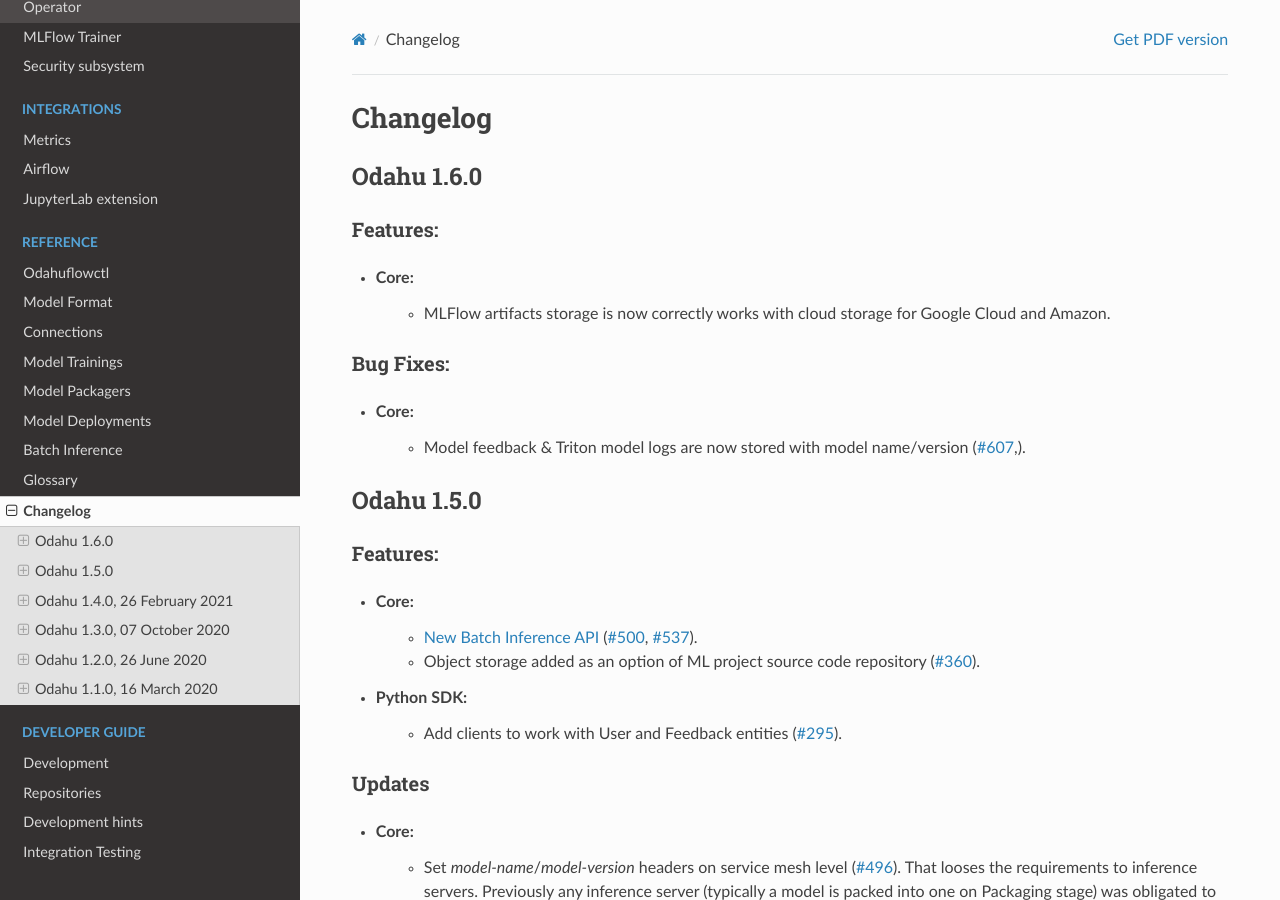
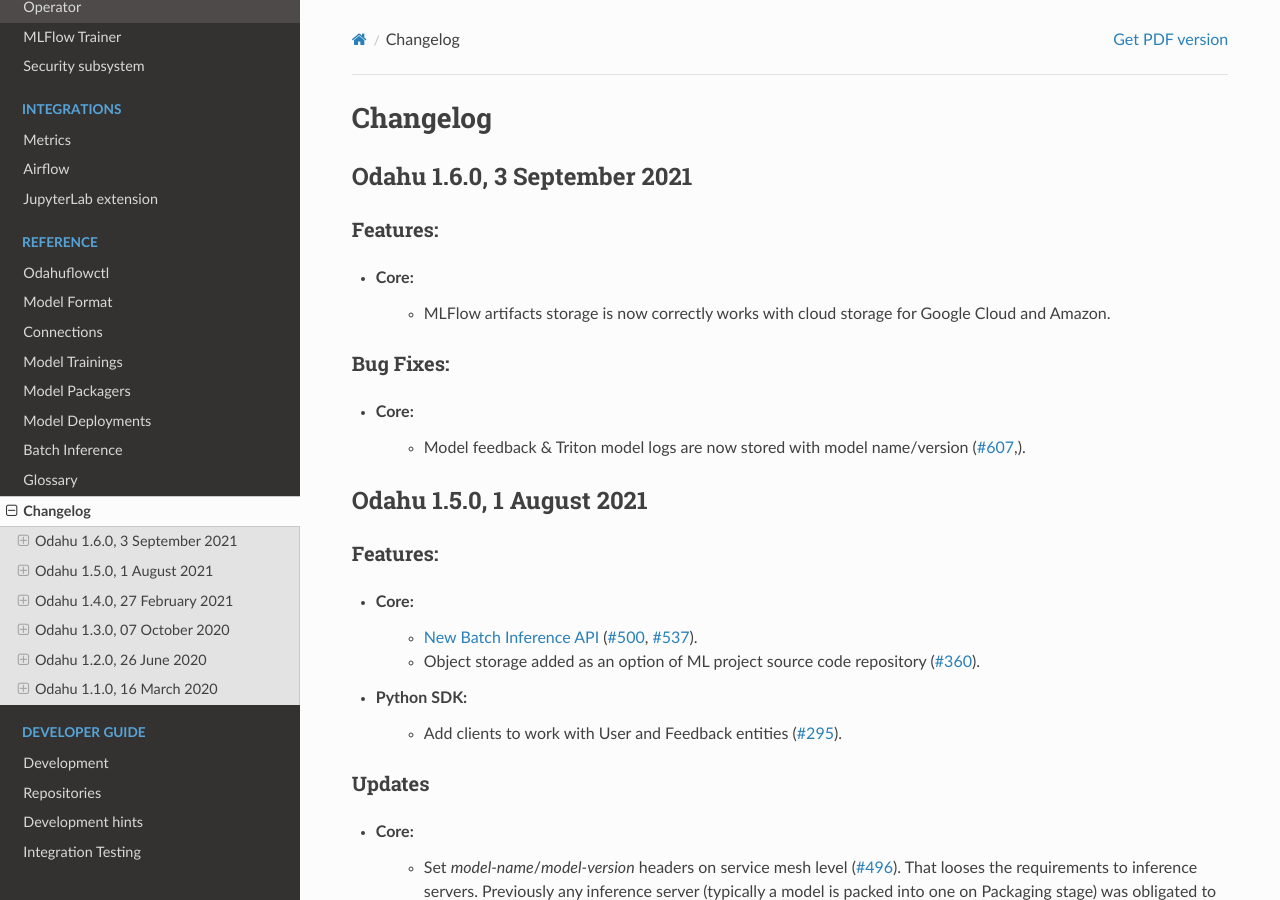
Before and after one commit to odahu/odahu-docs, a Sphinx documentation site: the page built from source/ref_changelog.rst, in a window 1280 px wide and 900 px high. Built offline with Sphinx 7.4.7 and the Read the Docs theme 2.0.0, drawn with Linux system fonts in a browser that asks for light colours; formulas are drawn with MathJax 3; some of the changed text lies outside the part shown.

Commit message:
Update ref_changelog.rst

```diff
--- a/source/ref_changelog.rst
+++ b/source/ref_changelog.rst
@@ -1,7 +1,7 @@
 Changelog
 =========
 
-Odahu 1.6.0
+Odahu 1.6.0, 3 September 2021
 --------------------------
 Features:
 """"""""""""
@@ -15,7 +15,7 @@
 - Core:
     * Model feedback & Triton model logs are now stored with model name/version (`#607 <https://github.com/odahu/odahu-flow/issues/607>`_,).
 
-Odahu 1.5.0
+Odahu 1.5.0, 1 August 2021
 --------------------------
 Features:
 """"""""""""
@@ -62,7 +62,7 @@
     * Fix packaging deletion via `bulk delete` command (`#416 <https://github.com/odahu/odahu-flow/issues/416>`_).
 
 
-Odahu 1.4.0, 26 February 2021
+Odahu 1.4.0, 27 February 2021
 --------------------------
 
 Features:
```
